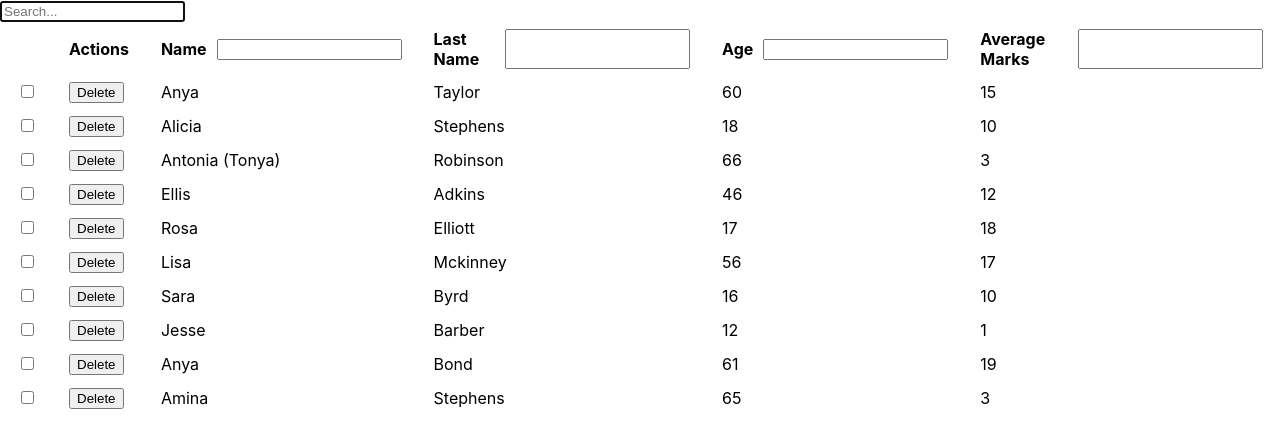
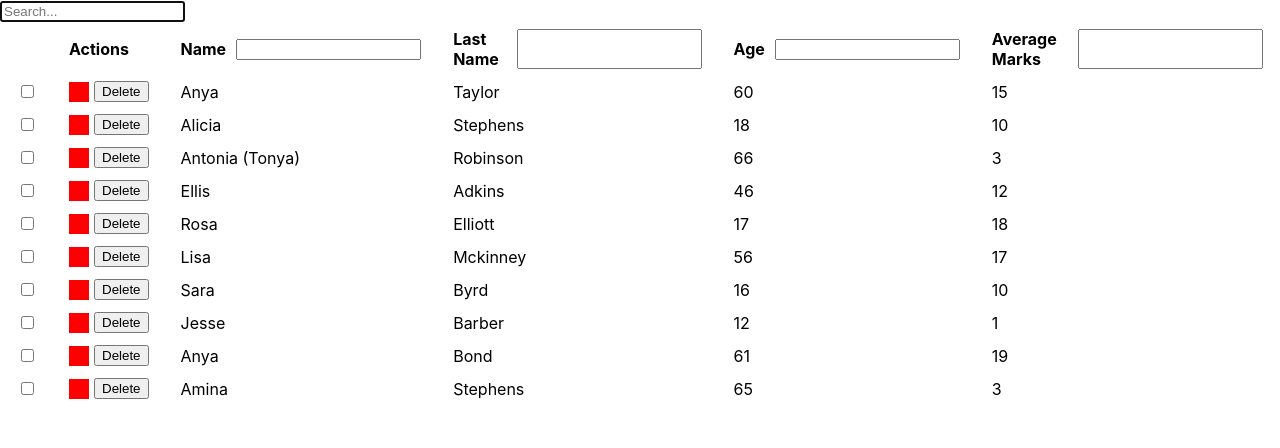
Before and after one commit to aghArdeshir/react-geereed, a React (Create React App) app: page / in a window 1280 px wide. Shown: the top 448 px of the page. Built offline with nearby package versions, Linux system fonts and the light colour scheme.

Commit message:
add basic dnd

```diff
--- a/src/ReactGeereed.tsx
+++ b/src/ReactGeereed.tsx
@@ -1,4 +1,12 @@
 import React from 'react';
+import {
+  DragDropContext,
+  Droppable,
+  DroppableProvided,
+  Draggable,
+  DraggableProvided
+} from 'react-beautiful-dnd';
+
 import { IReactGeereedProps, IGeereedColumn, IGeereedItem } from './typings';
 import { useGeereedSort } from './hooks/use-geereed-sort';
 import { useGeereedItems } from './hooks/use-geereed-items';
@@ -6,13 +14,17 @@ import { useGeereedSearch } from './hooks/use-geereed-search';
 import GeereedHeaderCell from './components/GeereedHeaderCell';
 import { useGeereedFilter } from './hooks/use-geereed-filter';
 import { useGeereedSelect } from './hooks/use-geereed-select';
+import useGeereedDnd from './hooks/use-geereed-dnd';
+
+const noop = () => {};
 
 function ReactGeereed(props: IReactGeereedProps) {
-  const { columns, items, actions } = props;
+  const { columns, items, actions, onDragEnd } = props;
   const [sortKey, sortType, onSortCallback] = useGeereedSort();
   const [searchTerm, setSearchTerm] = useGeereedSearch();
   const [columnFilters, dispatchColumnFilters] = useGeereedFilter();
   const [selectedRows, selectRow] = useGeereedSelect();
+  const disableDnd = useGeereedDnd(sortKey, searchTerm, columnFilters);
   const _items = useGeereedItems(items, {
     sortKey,
     sortType,
@@ -47,24 +59,72 @@ function ReactGeereed(props: IReactGeereedProps) {
             ))}
           </tr>
         </thead>
-        <tbody>
+        <DragDropContext
+          onDragEnd={dragInfo => {
+            if (dragInfo.destination) {
+              const callback = onDragEnd || noop;
+              callback(dragInfo.source.index, dragInfo.destination?.index);
+            }
+          }}
+        >
+          <Droppable droppableId="geereed-body">
+            {(droppableProvided: DroppableProvided) => (
+              <tbody
+                {...droppableProvided.droppableProps}
+                ref={droppableProvided.innerRef}
+              >
                 {_items.map((item: IGeereedItem, index: number) => (
-            <tr /** TOOD: do something with key */ key={index}>
+                  <Draggable
+                    /** TOOD: do something with key */ key={index}
+                    draggableId={`geereed-row-${index}`}
+                    index={index}
+                    isDragDisabled={disableDnd}
+                  >
+                    {(draggableProvided: DraggableProvided) => (
+                      <tr
+                        {...draggableProvided.draggableProps}
+                        ref={draggableProvided.innerRef}
+                      >
                         <td>
                           <input
                             type="checkbox"
                             checked={selectedRows.indexOf(item) > -1}
-                  onChange={() => {}}
+                            onChange={noop}
                             onClick={() => selectRow(item)}
                           />
                         </td>
-              {actions ? <td>{actions(item, index)}</td> : <></>}
+                        {actions ? (
+                          <td>
+                            <div
+                              style={{ display: 'flex', alignItems: 'center' }}
+                            >
+                              <div
+                                {...draggableProvided.dragHandleProps}
+                                style={{
+                                  width: 20,
+                                  height: 20,
+                                  backgroundColor: 'red',
+                                  marginRight: 5
+                                }}
+                              ></div>
+                              {actions(item, index)}
+                            </div>
+                          </td>
+                        ) : (
+                          <></>
+                        )}
                         {columns.map((column: IGeereedColumn) => (
                           <td key={column.key}>{item[column.key]}</td>
                         ))}
                       </tr>
+                    )}
+                  </Draggable>
                 ))}
+                {droppableProvided.placeholder}
               </tbody>
+            )}
+          </Droppable>
+        </DragDropContext>
       </table>
     </>
   );
@@ -75,6 +135,5 @@ export default ReactGeereed;
 /**
  * TODO:
  *    - inline editor
- *    - DnD
  *    - other filter components (boolean siwtch, combobox, etc...)
  */
--- /dev/null
+++ b/src/hooks/use-geereed-dnd.ts
@@ -0,0 +1,13 @@
+import { IGeereedFilterState } from '../typings';
+
+export default function useGeereedDnd(
+  sortKey: string,
+  searchTerm: string,
+  columnFilters: IGeereedFilterState
+) {
+  return (
+    !!sortKey ||
+    !!searchTerm ||
+    Object.values(columnFilters).some(filter => !!filter)
+  );
+}
--- a/src/typings.d.ts
+++ b/src/typings.d.ts
@@ -13,6 +13,7 @@ export interface IReactGeereedProps {
   columns: IGeereedColumn[];
   items: IGeereedItem[];
   actions?: (rowItem: any, rowIndex: number) => ReactElement;
+  onDragEnd?: (sourceIndex: number, destinationIndex: number) => void;
 }
 
 export interface IUseGeereedItemsOptions {
```
Lines whose indentation alone changed are shown as unchanged.
